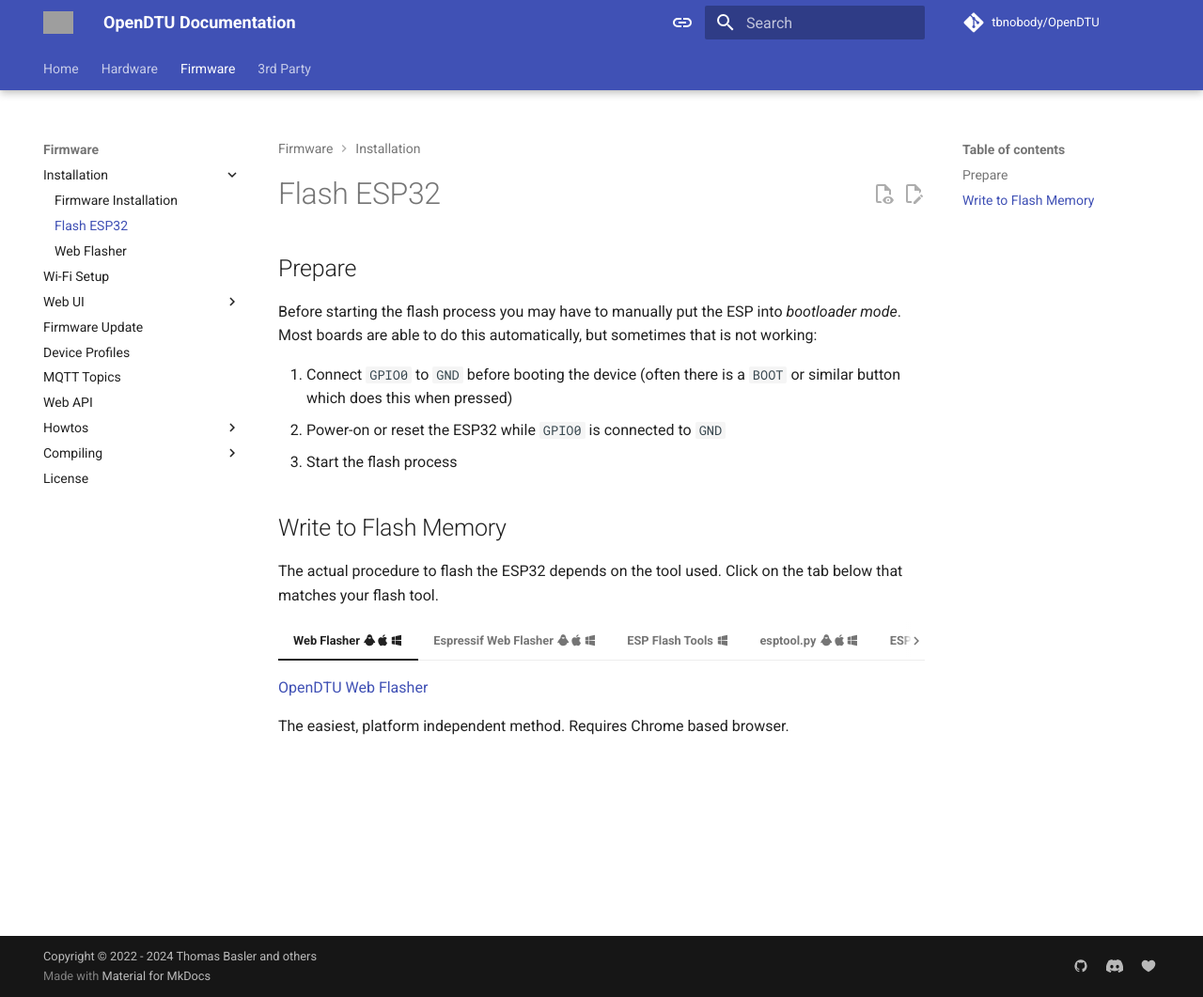
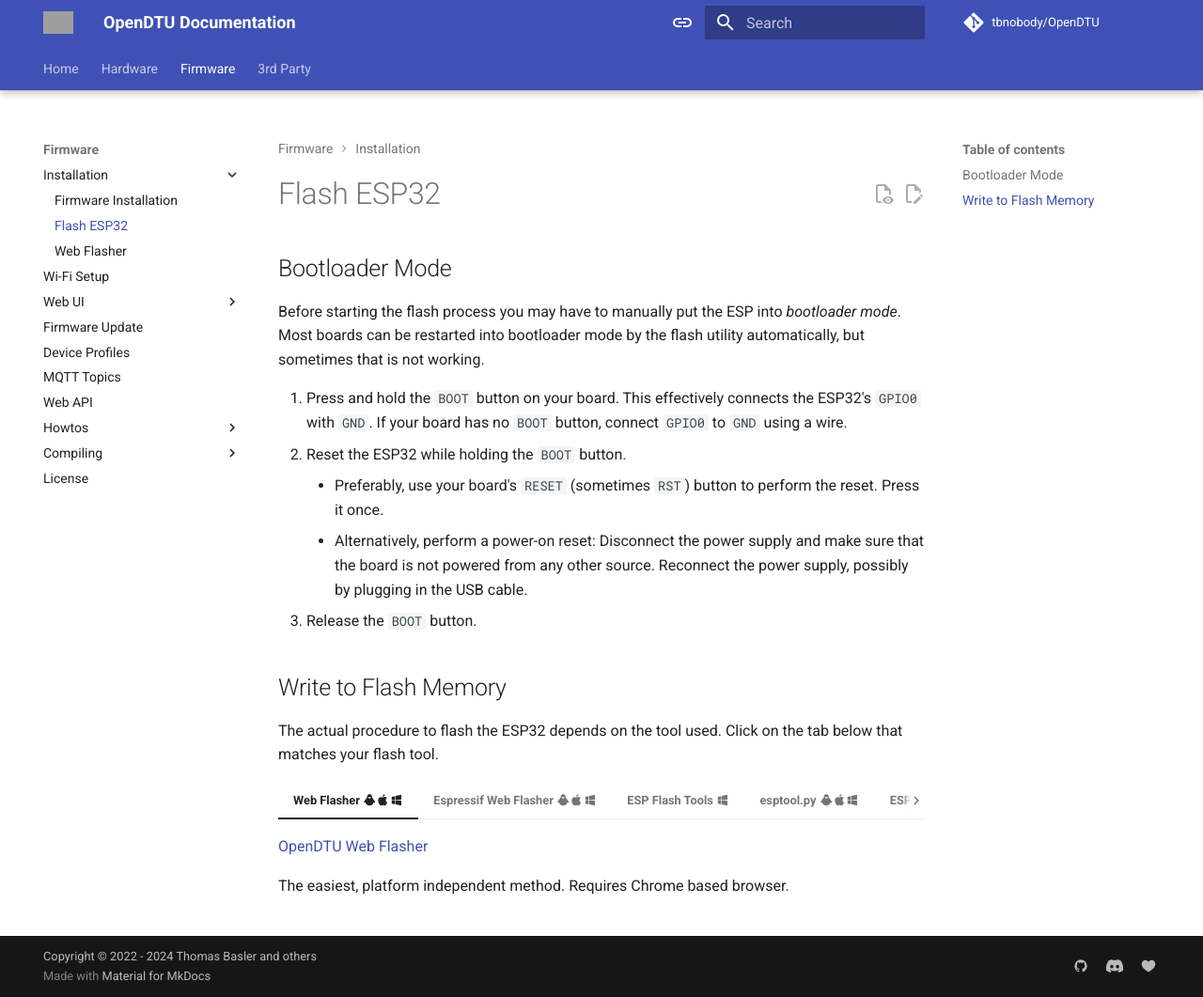
Before and after one commit to tbnobody/OpenDTU-docs, an MkDocs documentation site: the page built from docs/firmware/flash_esp.md, in a window 1280 px wide and 1061 px high. Shown: the whole window at 94% size. Built offline with MkDocs 1.6.1 and Material for MkDocs 9.7.7, drawn with Linux system fonts in a browser that asks for light colours; comment, search, counter and statistics services are not loaded; grey boxes are pictures that could not be loaded.

Commit message:
try to explain entering bootloader mode even better

```diff
--- a/docs/firmware/flash_esp.md
+++ b/docs/firmware/flash_esp.md
@@ -1,18 +1,26 @@
 # Flash ESP32
 
-## Prepare
+## Bootloader Mode
 
 Before starting the flash process you may have to manually put the ESP into
-*bootloader mode*. Most boards are able to do this automatically, but sometimes
-that is not working:
+*bootloader mode*. Most boards can be restarted into bootloader mode by the
+flash utility automatically, but sometimes that is not working.
 
-1. Connect `GPIO0` to `GND` before booting the device (often there is a `BOOT` or similar button which does this when pressed)
-2. Power-on or reset the ESP32 while `GPIO0` is connected to `GND`
-3. Start the flash process
+1. Press and hold the `BOOT` button on your board. This effectively connects
+   the ESP32's `GPIO0` with `GND`. If your board has no `BOOT` button, connect
+   `GPIO0` to `GND` using a wire.
+2. Reset the ESP32 while holding the `BOOT` button.
+    * Preferably, use your board's `RESET` (sometimes `RST`) button to perform
+      the reset. Press it once.
+    * Alternatively, perform a power-on reset: Disconnect the power supply and
+      make sure that the board is not powered from any other source. Reconnect
+      the power supply, possibly by plugging in the USB cable.
+3. Release the `BOOT` button.
 
 ## Write to Flash Memory
 
-The actual procedure to flash the ESP32 depends on the tool used. Click on the tab below that matches your flash tool.
+The actual procedure to flash the ESP32 depends on the tool used. Click on the
+tab below that matches your flash tool.
 
 === "Web Flasher :material-linux::material-apple::material-microsoft-windows:"
 
```
